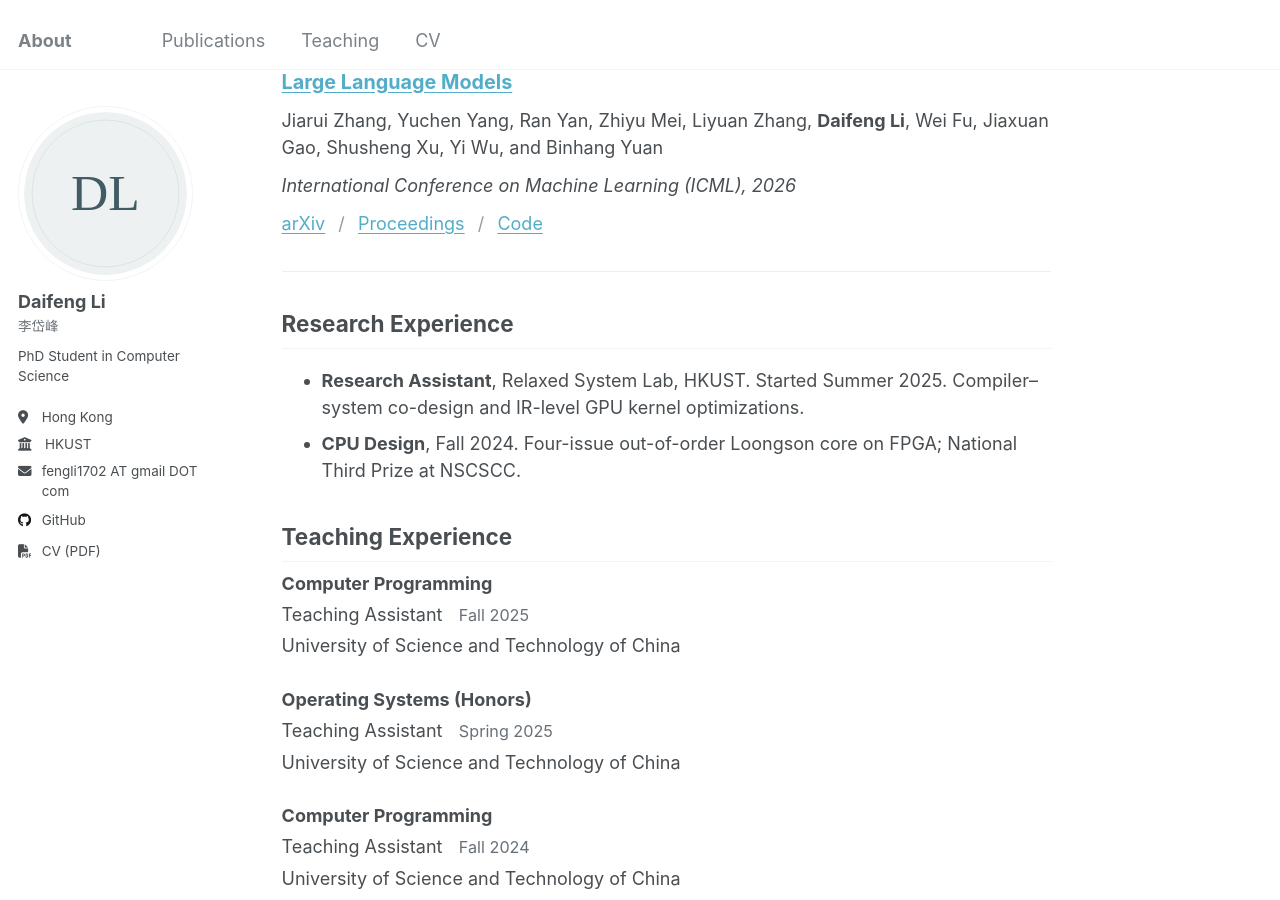
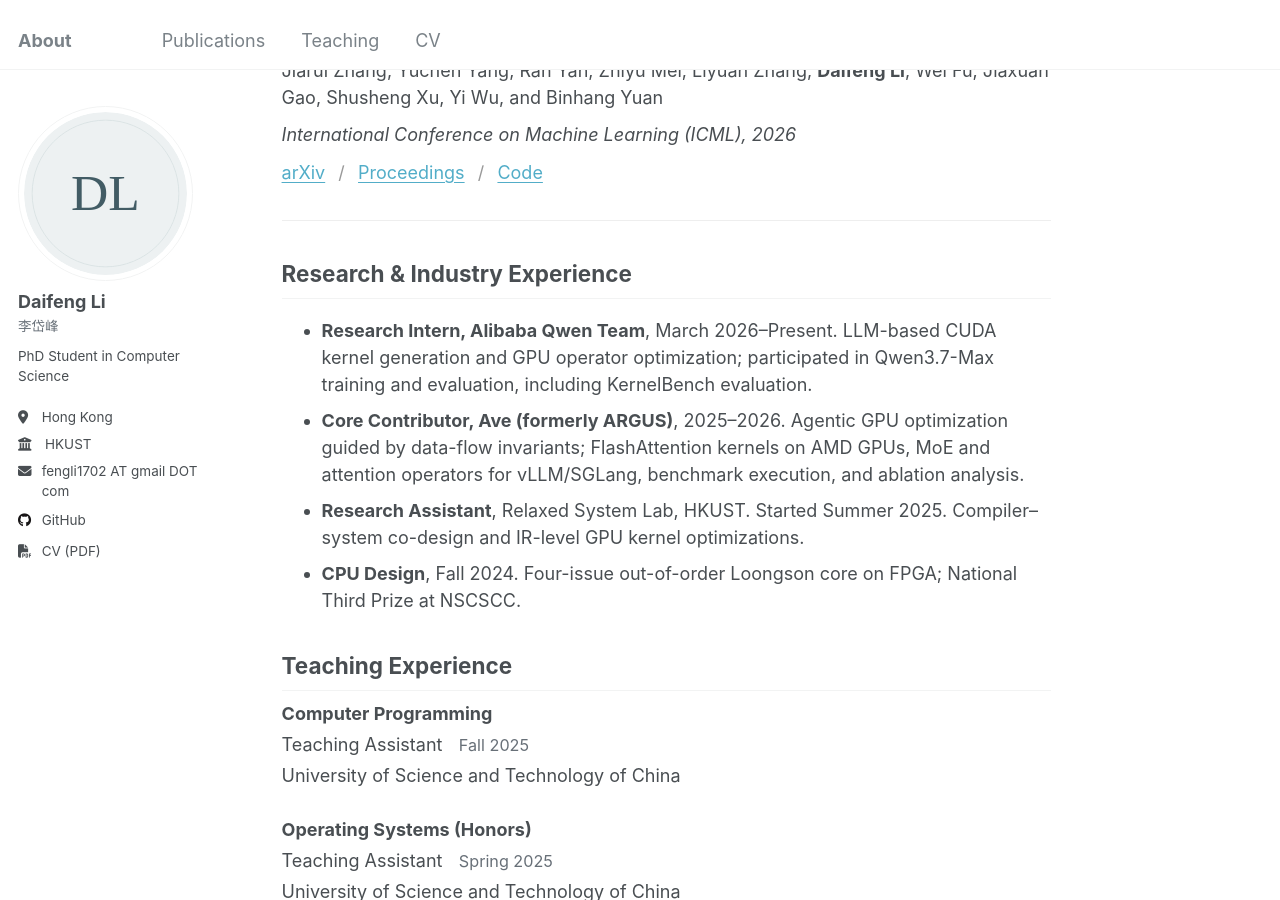
Before and after one commit to fengli1702/fengli1702.github.io, a Jekyll site: the page built from _pages/cv.md, in a window 1280 px wide and 900 px high, scrolled down 1044 px. Built offline with Jekyll 4.4.1, drawn with Linux system fonts in a browser that asks for light colours; some of the changed text lies outside the part shown.

Commit message:
Update public CV with Qwen experience and D2K-Bench

```diff
--- a/_pages/cv.md
+++ b/_pages/cv.md
@@ -4,8 +4,6 @@ permalink: /cv/
 ---
 
 [Download CV (PDF)]({{ '/files/Daifeng_Li_CV.pdf' | relative_url }}){: .btn .btn--primary }
-
-<p class="cv-note">The PDF is my pre-PhD CV. This page includes my current PhD affiliation and publications.</p>
 
 ## Education
 
@@ -15,8 +13,10 @@ permalink: /cv/
 
 {% include publication-list.html %}
 
-## Research Experience
+## Research & Industry Experience
 
+- **Research Intern, Alibaba Qwen Team**, March 2026–Present. LLM-based CUDA kernel generation and GPU operator optimization; participated in Qwen3.7-Max training and evaluation, including KernelBench evaluation.
+- **Core Contributor, Ave (formerly ARGUS)**, 2025–2026. Agentic GPU optimization guided by data-flow invariants; FlashAttention kernels on AMD GPUs, MoE and attention operators for vLLM/SGLang, benchmark execution, and ablation analysis.
 - **Research Assistant**, Relaxed System Lab, HKUST. Started Summer 2025. Compiler–system co-design and IR-level GPU kernel optimizations.
 - **CPU Design**, Fall 2024. Four-issue out-of-order Loongson core on FPGA; National Third Prize at NSCSCC.
 
```
Also changed, not shown: README.md (+4 -4 lines), SOURCES.md (+9 -3 lines), _pages/about.md (+4 -0 lines), 1 other file.
